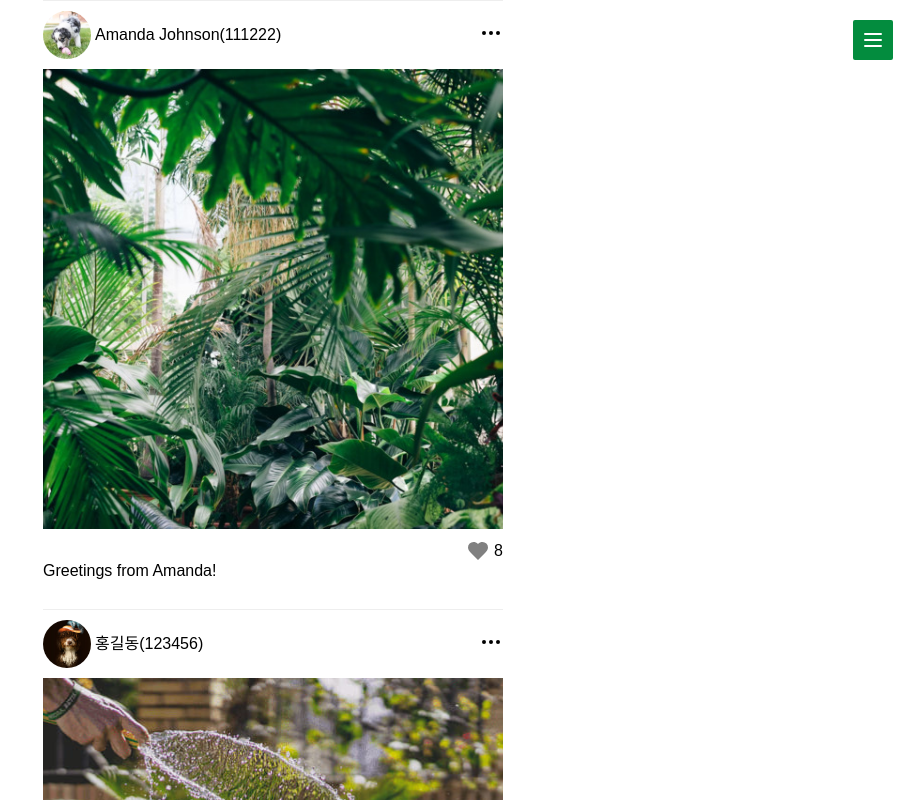
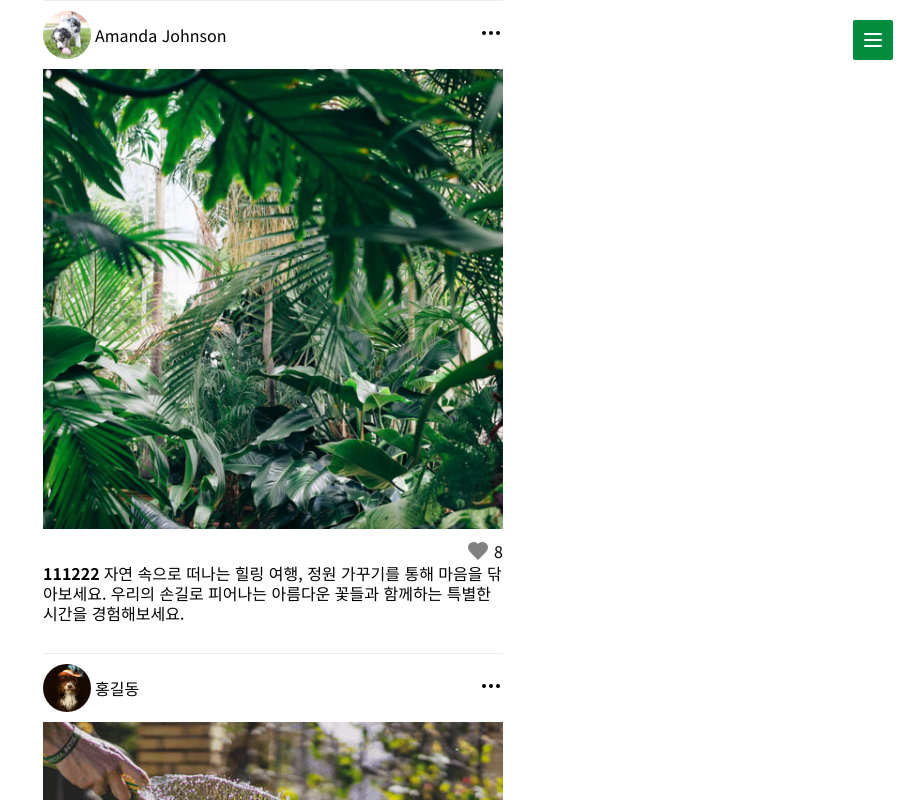
Before and after one commit to 33park/next-sample, a Next.js app in the folder next-basic/: page /board in a window 1280 px wide. Shown: the top 800 px of the page, without its empty margins (367-1280 px from the left). Built offline with nearby package versions, Linux system fonts and the light colour scheme.

Commit message:
인스타 템플릿 liked 클릭시 액션

```diff
--- a/next-basic/public/api/boardData.js
+++ b/next-basic/public/api/boardData.js
@@ -2,84 +2,84 @@ const COMMENTDATA = [
 	{
 		userId: 111222,
 		userName: "Amanda Johnson",
-        title: "Greetings from Amanda!",
+		content:
+			"자연 속으로 떠나는 힐링 여행, 정원 가꾸기를 통해 마음을 닦아보세요. 우리의 손길로 피어나는 아름다운 꽃들과 함께하는 특별한 시간을 경험해보세요.",
 		isLiked: true,
 		likedCount: 8,
-        upLoadedImage: ['01', '02', '03']
+		upLoadedImage: ["01", "02", "03"],
 	},
 	{
 		userId: 123456,
 		userName: "홍길동",
-        title: "안녕하세요!",
+		content: "정원 가꾸기의 마법 같은 세계에 당신을 초대합니다. 식물의 성장과 변화를 관찰하며 자연과의 조화를 느껴보세요.",
 		isLiked: false,
 		likedCount: 10,
-        upLoadedImage: ['02']
+		upLoadedImage: ["02"],
 	},
 	{
 		userId: 234567,
 		userName: "이영희",
-        title: "안녕하세요 여러분!",
+		content: "정원 가꾸기는 예술의 한 형태입니다. 씨앗을 심고 키워나가는 과정에서 창조적인 즐거움을 느껴보세요.",
 		isLiked: true,
 		likedCount: 20,
-        upLoadedImage: ['03']
+		upLoadedImage: ["03"],
 	},
 	{
 		userId: 333444,
 		userName: "Chris Williams",
-        title: "Hello everyone!",
+		content: "정원 가꾸기는 마음의 휴식처입니다. 매일 아침 신선한 공기를 마시며 정원을 돌아보는 것만으로도 새로운 에너지를 얻을 수 있습니다.",
 		isLiked: false,
 		likedCount: 12,
-        upLoadedImage: ['01']
+		upLoadedImage: ["01"],
 	},
 	{
 		userId: 555555,
 		userName: "Jane Smith",
-        title: "Nice to meet you!",
+		content: "정원 가꾸기로 시작하는 친환경적 라이프스타일. 자연 속에서 소중한 시간을 보내며 지속가능한 삶의 방식을 찾아보세요.",
 		isLiked: false,
 		likedCount: 15,
-        upLoadedImage: ['02']
+		upLoadedImage: ["02"],
 	},
 	{
 		userId: 777888,
 		userName: "Michael Johnson",
-        title: "Greetings, humans!",
+		content: "힘들고 바쁜 일상을 잠시 내려놓고 정원 가꾸기로 스트레스를 해소하세요. 푸르름과 향기로운 정원은 마음의 평화를 찾게 해줄 것입니다.",
 		isLiked: false,
 		likedCount: 5,
-        upLoadedImage: ['03']
+		upLoadedImage: ["03"],
 	},
 	{
 		userId: 789012,
 		userName: "John Doe",
-        title: "Hello, World!",
+		content: "힘들고 바쁜 일상을 잠시 내려놓고 정원 가꾸기로 스트레스를 해소하세요. 푸르름과 향기로운 정원은 마음의 평화를 찾게 해줄 것입니다",
 		isLiked: true,
 		likedCount: 7,
-        upLoadedImage: ['11']
+		upLoadedImage: ["11"],
 	},
 	{
 		userId: 888999,
 		userName: "Emily Brown",
-        title: "Nice day for a mockup!",
+		content: "정원 가꾸기는 단순한 취미 이상의 의미를 지니고 있습니다. 토양을 다듬고 식물을 키우며 우리의 삶과 자연과의 조화를 깨달을 수 있습니다.",
 		isLiked: true,
 		likedCount: 28,
-        upLoadedImage: ['22']
+		upLoadedImage: ["22"],
 	},
 	{
 		userId: 950303,
 		userName: "소현 박",
-        title: "NEXT.js 시작!",
+		content: "어릴 적 추억에 담겨있는 정원 가꾸기의 아름다움. 당신의 손길로 다시 한번 그 아름다움을 만들어보세요.",
 		isLiked: true,
 		likedCount: 25,
-        upLoadedImage: ['33']
+		upLoadedImage: ["33"],
 	},
 	{
 		userId: 987654,
 		userName: "김철수",
-        title: "오늘 날씨가 참 좋네요!",
+		content: "오늘 날씨가 참 좋네요!",
 		isLiked: false,
 		likedCount: 3,
-        upLoadedImage: ['04']
+		upLoadedImage: ["04"],
 	},
-
 ];
 
 export default COMMENTDATA; //모듈로서 다른 파일에서 사용될 수 있도록 내보내는 역할
--- a/next-basic/src/app/board/page.tsx
+++ b/next-basic/src/app/board/page.tsx
@@ -1,28 +1,51 @@
 'use client'
 
-import React from 'react'
+import React,{useState, useEffect} from 'react'
 import { styled } from 'styled-components'
-import Board from '@/app/component/Board'
+import Instargram from '@/app/component/Instargram'
 import boardData from "../../../public/api/boardData"
 
-export default function board() {
+export default function Board() {
+    const [boardItems, setBoardItems] = useState([]);
+
+    // 컴포넌트가 마운트될 때 JSON 데이터를 가져와서 boardItems 상태 변수에 설정합니다.
+    useEffect(() => {
+        setBoardItems(boardData);
+    }, []);
+
+    const handleLikeToggle = (itemId) => {
+        setBoardItems((prevBoardItems) => {
+            // 아이템의 좋아요 상태를 토글하여 새로운 배열을 생성합니다.
+            return prevBoardItems.map((item, index) => {
+                if (index === itemId) {
+                    // isLiked 값에 따라 likedCount를 반대로 계산합니다.
+                    const newLikedCount = item.isLiked ? item.likedCount + 1 : item.likedCount - 1;
+                    return { ...item, isLiked: !item.isLiked, likedCount: newLikedCount };
+                }
+                return item;
+            });
+        });
+    };
+
     return (
         <>
             <UserBoardContainer>
-                {boardData.map((data, index) => (
-                    <Board
+                {boardItems.map((data, index) => (
+                    <Instargram
                         key={index}
+                        itemId={index}
                         userId={data.userId}
                         userName={data.userName}
-                        title={data.title}
+                        content={data.content}
                         isLiked={data.isLiked}
                         likedCount={data.likedCount}
                         upLoadedImage={data.upLoadedImage}
+                        onLikeToggle={() => handleLikeToggle(index)}
                     />
                 ))}
             </UserBoardContainer>
         </>
-    )
+    );
 }
 
 const UserBoardContainer = styled.ul`
--- a/next-basic/src/app/component/Board.tsx
+++ b/next-basic/src/app/component/Instargram.tsx
@@ -1,4 +1,6 @@
-import React from 'react'
+'use client'
+
+import React,{useRef, useState} from 'react'
 import { styled } from 'styled-components'
 import { Heart, MoreHorizontal  } from 'lucide-react';
 import { flexBox } from '@/style/styles/common';
@@ -6,19 +8,22 @@ import { flexBox } from '@/style/styles/common';
 interface BoardProps {
     userId: number;
     userName: string;
-    title: string;
+    content: string;
     isLiked: boolean;
     likedCount: number;
     upLoadedImage: string[];
+    onLikeToggle: () => void;
 }
 
-export default function Board({ userId, userName, title, isLiked, likedCount, upLoadedImage }: BoardProps ) {
+
+export default function Instargram({ userId, userName, content, isLiked, likedCount, upLoadedImage, onLikeToggle }: BoardProps ) {
+
     return (
             <UserBox>
                 <UserUtil>
                     <AlignCenter>
                         <UserIcon src={`/images/user/icon/${userId}.jpg`} alt={userName} width={50} height={50}/>
-                        <span>{userName}({userId})</span>
+                        <span>{userName}</span>
                     </AlignCenter>
                     <button type="button"><MoreHorizontal /></button>
                 </UserUtil>
@@ -33,12 +38,12 @@ export default function Board({ userId, userName, title, isLiked, likedCount, up
                     </ImageWrapper>
                 </ImageContainer>
                 <RightCenter>
-                    <LikedIcon>
+                    <LikedIcon onClick={onLikeToggle}>
                         <Heart fill={isLiked ? 'gray' : 'red'} stroke={`transparent`}/>
                     </LikedIcon>
                     <span>{likedCount}</span>
                 </RightCenter>
-                <p>{title}</p>
+                <UserComment><strong>{userId}</strong>{content}</UserComment>
             </UserBox>
     )
 }
@@ -109,9 +114,21 @@ const LikedIcon = styled.i`
     width: 24px;
     height: 24px;
     margin-right: 4px;
+    cursor: pointer;
 
     svg{
         width: 100%;
         height: auto;
     }
 `
+const UserComment = styled.p`
+    line-height: 1.25;
+    strong {
+        display: inline-block;
+        margin-right: .4rem;
+        font-weight: bold;
+    }
+    span {
+        font-size: 0.9em;
+    }
+`
--- a/next-basic/src/app/layout.tsx
+++ b/next-basic/src/app/layout.tsx
@@ -6,6 +6,13 @@ import { ThemeProvider } from 'styled-components'
 import GlobalNavigator from './component/GNB'
 import { GlobalStyles } from '../style/GlobalStyles'
 import { theme } from '../style/styles/theme'
+import { Noto_Sans_KR } from 'next/font/google'
+
+const notoSansKr = Noto_Sans_KR({
+    subsets: ['latin'],
+    weight: ['100', '400', '700', '900'],
+    variable: '--font-notoSansKr',
+})
 
 export default function RootLayout({
     children,
@@ -18,7 +25,7 @@ export default function RootLayout({
                 <html lang="ko">
                     <Reset/>
                     <GlobalStyles/>
-                    <body>
+                    <body className={`${notoSansKr.className}`}>
                         <GlobalNavigator/>
                         {children}
                     </body>
```
Lines whose indentation alone changed are shown as unchanged.
